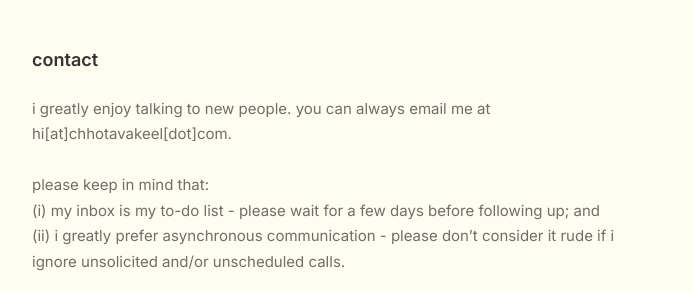
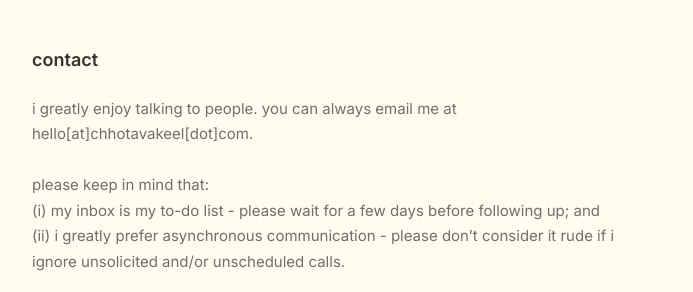
Before and after one commit to chhotavakeel/updatedsite, a Jekyll site: the page built from pages/index.md, in a window 1280 px wide. Shown: the part 360-652 px from the top of the page, without its empty margins (293-986 px from the left). Built offline with Jekyll 4.4.1, drawn with Linux system fonts in a browser that asks for light colours.

Commit message:
Update index.md

```diff
--- a/pages/index.md
+++ b/pages/index.md
@@ -7,7 +7,7 @@ corporate-ish lawyer-person. i write on law, energy, infrastructure, and policy.
 <h2>now</h2>
 i'm currently working at a multilateral development bank, teaching a class on critical reasoning, and slowly adding older pieces to this site.
 <h2>contact</h2>
-i greatly enjoy talking to new people. you can always email me at hi[at]chhotavakeel[dot]com. <br><br>
+i greatly enjoy talking to people. you can always email me at hello[at]chhotavakeel[dot]com. <br><br>
 please keep in mind that:<br>
 (i) my inbox is my to-do list - please wait for a few days before following up; and <br>
 (ii) i greatly prefer asynchronous communication - please don’t consider it rude if i ignore unsolicited and/or unscheduled calls. <br><br>
```
